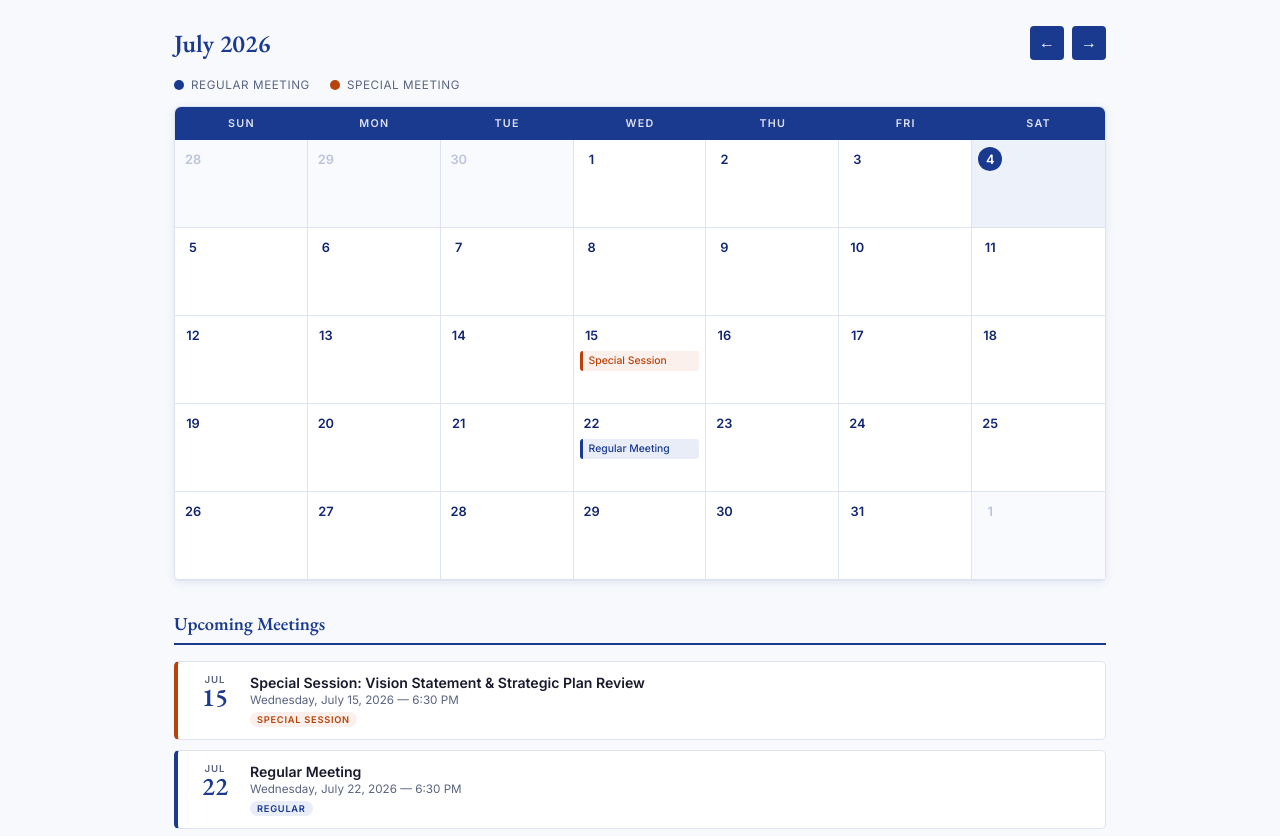
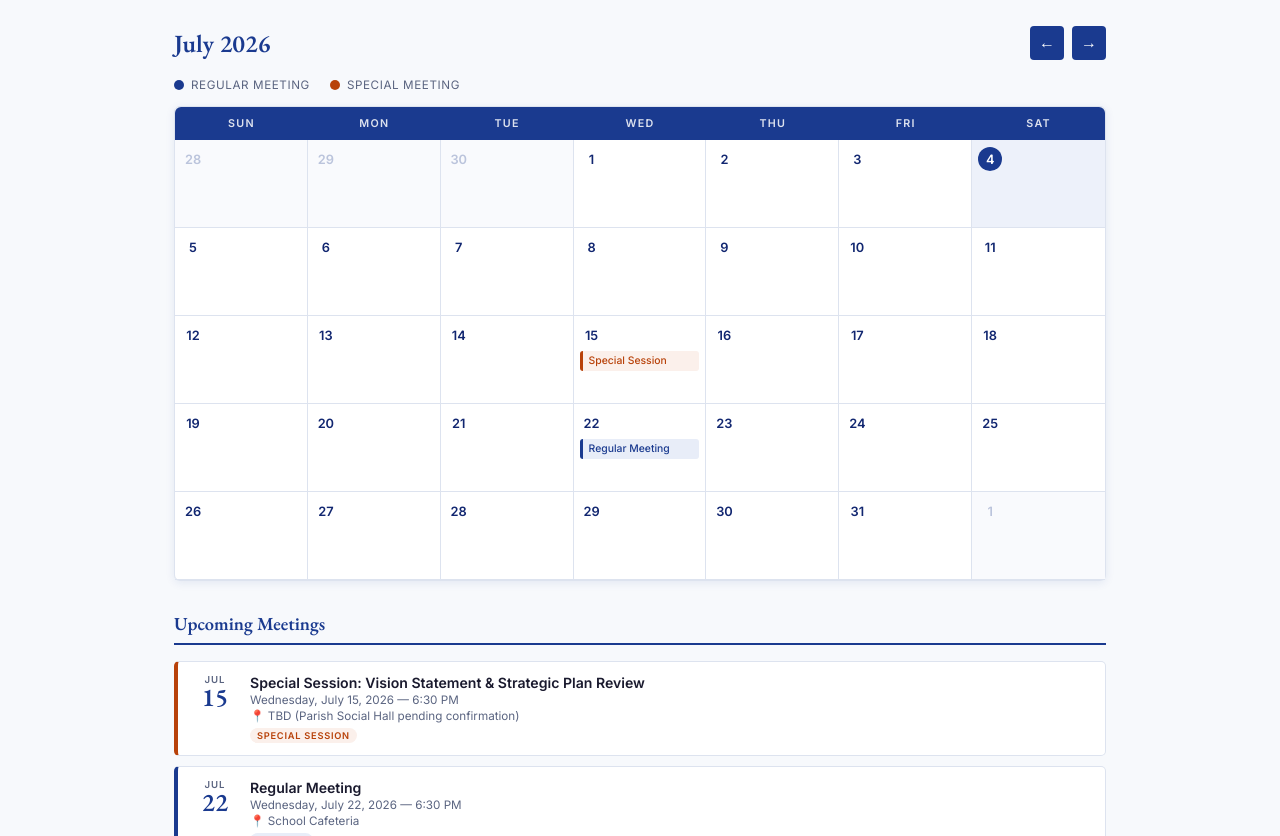
Before and after one commit to jessedgulley/sac-calendar, a plain HTML site: page index.html in a window 1280 px wide. Shown: the part 86-922 px from the top of the page. Drawn offline with nearby package versions, Linux system fonts and the light colour scheme.

Commit message:
Add files via upload

```diff
--- a/index.html
+++ b/index.html
@@ -466,8 +466,8 @@
 
   // ── SPECIAL ONE-OFF MEETINGS ─────────────────────────────────
   const specialMeetings = [
-    { y: 2025, m: 5, d: 24, label: "Special Session",                                            type: "special" },
-    { y: 2026, m: 6, d: 15, label: "Special Session: Vision Statement & Strategic Plan Review",  type: "special" },
+    { y: 2025, m: 5, d: 24, label: "Special Session",                                            type: "special", location: "School Cafeteria" },
+    { y: 2026, m: 6, d: 15, label: "Special Session: Vision Statement & Strategic Plan Review",  type: "special", location: "TBD (Parish Social Hall pending confirmation)" },
   ];
 
   // ── 4TH WEDNESDAY REGULAR MEETINGS ──────────────────────────
@@ -480,7 +480,7 @@
         if (dt.getMonth() !== m) break;
         if (dt.getDay() === 3) {
           count++;
-          if (count === 4) { results.push({ y: year, m, d, label: "Regular Meeting", type: "regular" }); break; }
+          if (count === 4) { results.push({ y: year, m, d, label: "Regular Meeting", type: "regular", location: "School Cafeteria" }); break; }
         }
       }
     }
@@ -566,6 +566,7 @@
           <div class="tt-type">${isSpecial ? "Special Session" : "Regular Meeting"}</div>
           <div class="tt-title">${ev.label}</div>
           <div class="tt-time">${DAYS[new Date(y, m, d).getDay()]}, ${MONTHS[m]} ${d}, ${y} &mdash; 6:30 PM</div>
+          <div class="tt-time" style="margin-top:3px;">&#128205; ${ev.location}</div>
         `;
 
         wrap.appendChild(pill);
@@ -616,6 +617,7 @@
         <div class="upcoming-info">
           <div class="title">${e.label}</div>
           <div class="meta">${dayName}, ${MONTHS[e.m]} ${e.d}, ${e.y} &mdash; 6:30 PM</div>
+          <div class="meta" style="margin-top:2px;">&#128205; ${e.location}</div>
           <span class="badge ${isSpec ? "badge-special" : "badge-regular"}">${isSpec ? "Special Session" : "Regular"}</span>
         </div>
       `;
```
